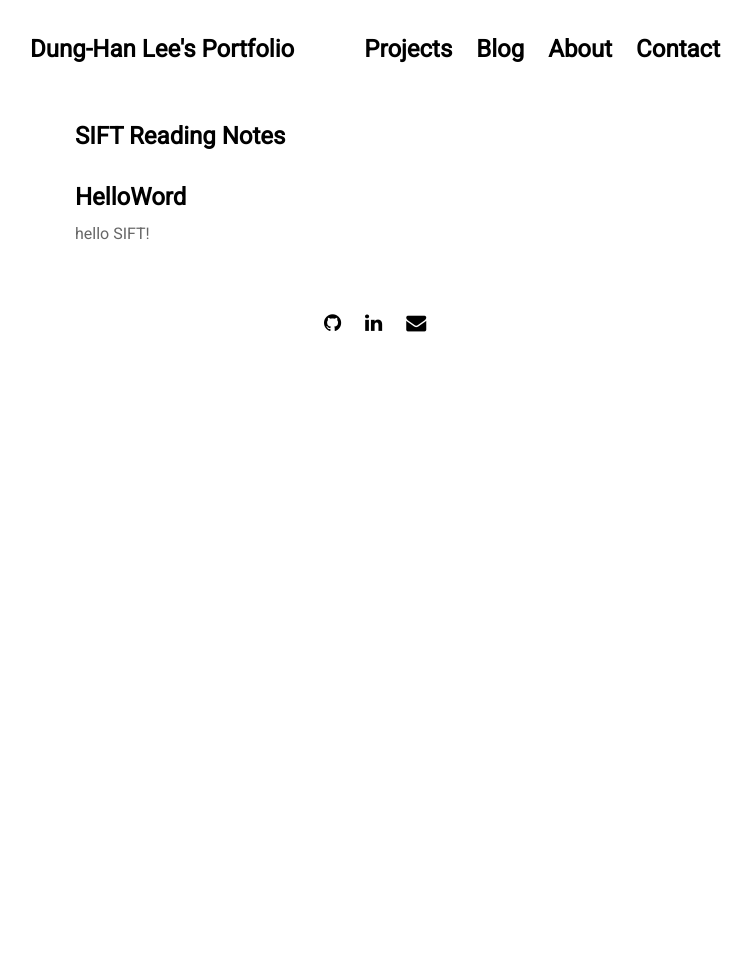
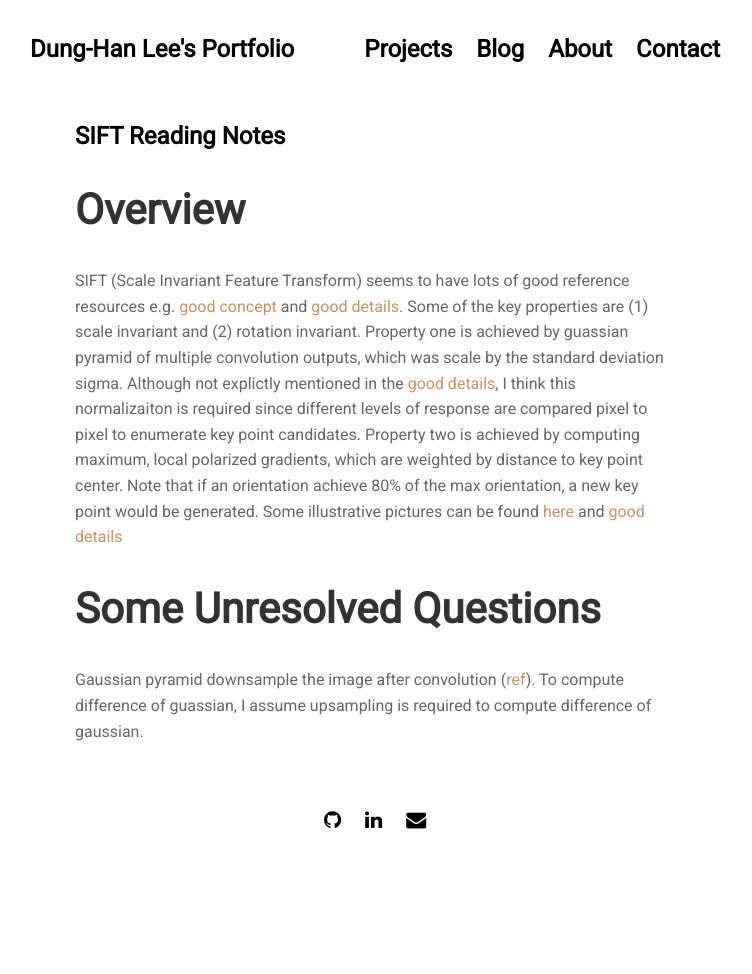
Before and after one commit to Dung-Han-Lee/Dung-Han-Lee.github.io, a Jekyll site: the page built from _posts/2020-10-14-SIFT.md, in a window 1280 px wide. Shown: the whole page, without its empty margins (265-1017 px from the left). Built offline with Jekyll 4.4.1, drawn with Linux system fonts in a browser that asks for light colours; nearby versions of some CDN libraries; before the commit the page ends 900 px from its top, so only the background shows below that.

Commit message:
add new post file

```diff
--- a/_posts/2020-10-14-SIFT.md
+++ b/_posts/2020-10-14-SIFT.md
@@ -3,5 +3,9 @@ layout: post
 title: "SIFT Reading Notes"
 ---
 
-#### HelloWord
-hello SIFT!
+## Overview
+SIFT (Scale Invariant Feature Transform) seems to have lots of good reference resources e.g. [good concept](https://aishack.in/tutorials/implementing-sift-opencv/) and [good details](https://medium.com/@lerner98/implementing-sift-in-python-36c619df7945). Some of the key properties are (1) scale invariant and (2) rotation invariant. Property one is achieved by guassian pyramid of multiple convolution outputs, which was scale by the standard deviation sigma. Although not explictly mentioned in the [good details](https://medium.com/@lerner98/implementing-sift-in-python-36c619df7945), I think this normalizaiton is required since different levels of response are compared pixel to pixel to enumerate key point candidates. Property two is achieved by computing maximum, local polarized gradients, which are weighted by distance to key point center. Note that if an orientation achieve 80% of the max orientation, a new key point would be generated. Some illustrative pictures can be found [here](https://www.slideshare.net/NitinRamchandani/sift-12195519) and [good details](https://medium.com/@lerner98/implementing-sift-in-python-36c619df7945)
+
+
+## Some Unresolved Questions
+Gaussian pyramid downsample the image after convolution ([ref](https://dsp.stackexchange.com/questions/50132/gaussian-pyramid-why-needs-the-image-to-be-downsampled)). To compute difference of guassian, I assume upsampling is required to compute difference of gaussian.
```
